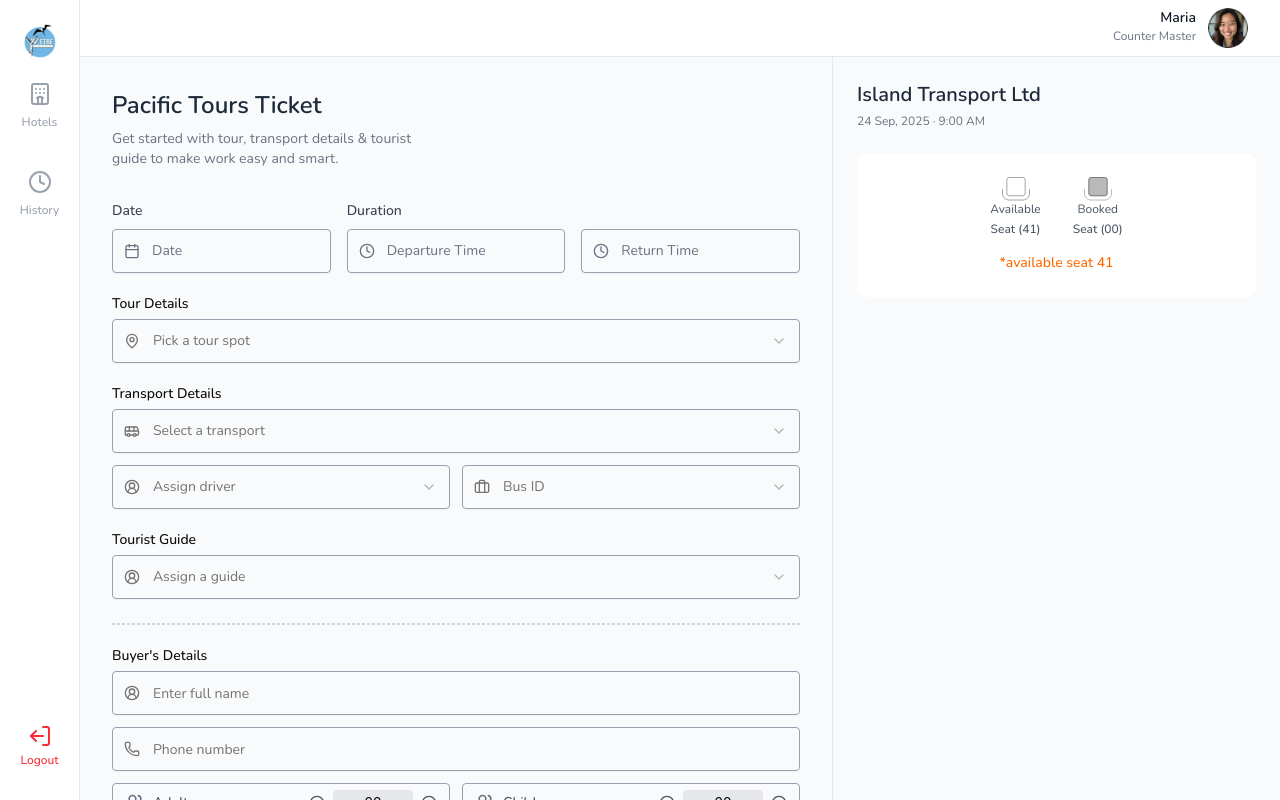
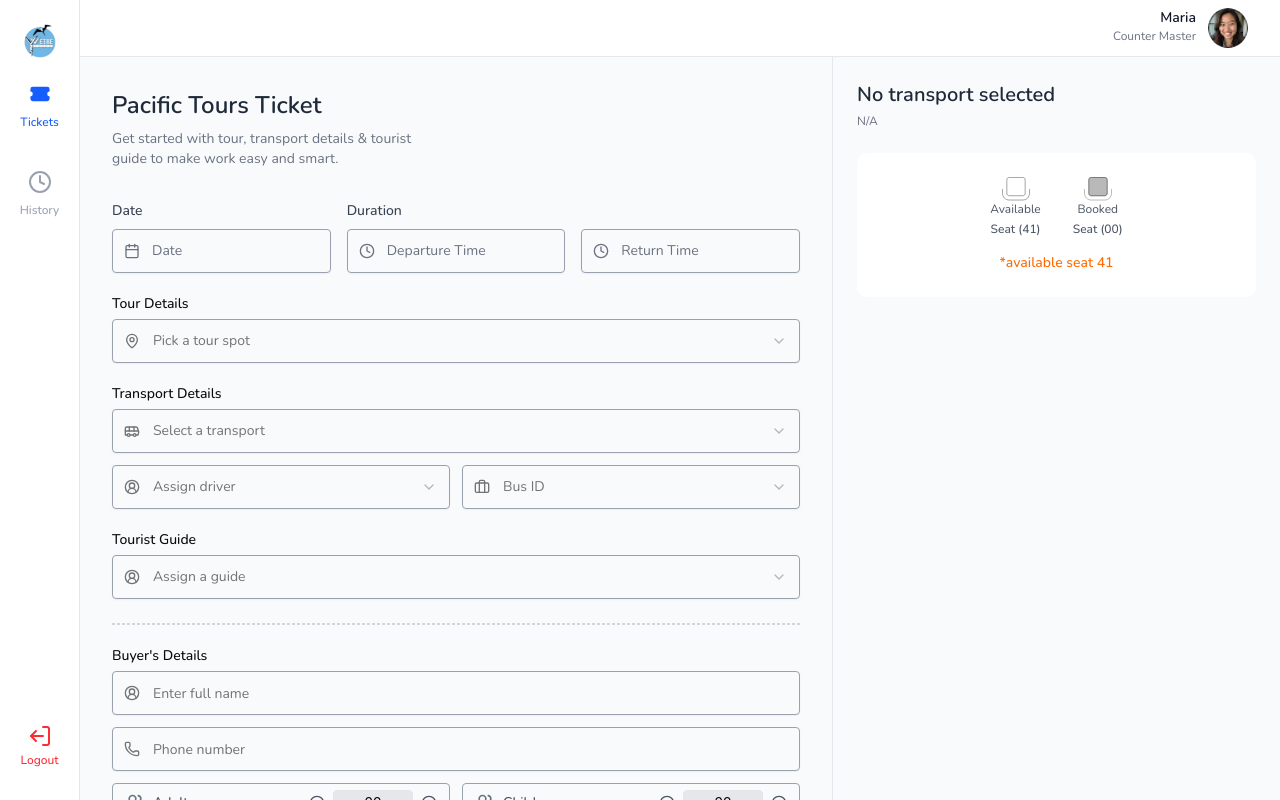
Before and after one commit to suman-chandra-barman/etre-tours-frontend, a Next.js app: page /direct-sales in a window 1280 px wide. Built offline with nearby package versions, Linux system fonts and the light colour scheme.

Commit message:
feat: enhance Direct Sales page with form data handling and transport info display

```diff
--- a/app/(sales)/direct-sales/page.tsx
+++ b/app/(sales)/direct-sales/page.tsx
@@ -1,10 +1,22 @@
 "use client";
 
+import { useState, useCallback } from "react";
 import DirectSalesForm from "@/components/sales/forms/DirectSalesForm";
-import TransportInfo from "@/components/sales/transportInfo/DirectTransportInfo";
+import DirectTransportInfo from "@/components/sales/transportInfo/DirectTransportInfo";
 import { DirectSalesFormData } from "@/lib/schemas";
 
 function DirectSalesPage() {
+  const [currentFormData, setCurrentFormData] = useState<
+    Partial<DirectSalesFormData>
+  >({});
+
+  const handleFormDataChange = useCallback(
+    (data: Partial<DirectSalesFormData>) => {
+      setCurrentFormData(data);
+    },
+    []
+  );
+
   const handleFormSubmit = (data: DirectSalesFormData) => {
     console.log("Form submitted with data:", data);
     // Here you would typically send the data to your backend API
@@ -13,8 +25,11 @@ function DirectSalesPage() {
 
   return (
     <div className="flex-2 flex overflow-hidden">
-      <DirectSalesForm onSubmit={handleFormSubmit} />
-      <TransportInfo />
+      <DirectSalesForm
+        onSubmit={handleFormSubmit}
+        onFormDataChange={handleFormDataChange}
+      />
+      <DirectTransportInfo formData={currentFormData} />
     </div>
   );
 }
--- a/components/sales/forms/DirectSalesForm.tsx
+++ b/components/sales/forms/DirectSalesForm.tsx
@@ -1,5 +1,6 @@
 "use client";
 
+import { useEffect, useRef } from "react";
 import { useForm } from "react-hook-form";
 import { zodResolver } from "@hookform/resolvers/zod";
 import {
@@ -25,11 +26,13 @@ import { usePassengerCounter } from "@/components/sales/shared/usePassengerCount
 
 interface DirectSalesFormProps {
   onSubmit: (data: DirectSalesFormData) => void;
+  onFormDataChange?: (data: Partial<DirectSalesFormData>) => void;
   defaultValues?: Partial<DirectSalesFormData>;
 }
 
 export default function DirectSalesForm({
   onSubmit,
+  onFormDataChange,
   defaultValues,
 }: DirectSalesFormProps) {
   const {
@@ -49,6 +52,17 @@ export default function DirectSalesForm({
   });
 
   const watchedValues = watch();
+  const prevValuesRef = useRef<string>("");
+
+  useEffect(() => {
+    if (onFormDataChange) {
+      const currentValues = JSON.stringify(watchedValues);
+      if (currentValues !== prevValuesRef.current) {
+        prevValuesRef.current = currentValues;
+        onFormDataChange(watchedValues);
+      }
+    }
+  }, [watchedValues, onFormDataChange]);
 
   const { incrementCounter, decrementCounter, handleCounterChange } =
     usePassengerCounter<DirectSalesFormData>({
@@ -213,8 +227,7 @@ export default function DirectSalesForm({
         </div>
 
         {/* Passenger Count */}
-        <div className="mb-6">
-          <div className="grid grid-cols-2 gap-3">
+        <div className="grid grid-cols-2 gap-3 mb-6">
           <PassengerCounter
             icon={Users}
             label="Adults"
@@ -257,7 +270,6 @@ export default function DirectSalesForm({
             error={errors.foc}
             priceInfo={`$${FOC_PRICE.toFixed(2)} per FOC`}
           />
-          </div>
         </div>
 
         {/* Amount to Pay */}
--- a/components/sales/shared/AdditionalTransportCard.tsx
+++ b/components/sales/shared/AdditionalTransportCard.tsx
@@ -1,5 +1,4 @@
-import React from "react";
-import { UseFormSetValue } from "react-hook-form";
+
 import { Users, Baby, Briefcase, Minus } from "lucide-react";
 import { Button } from "@/components/ui/button";
 import { Label } from "@/components/ui/label";
@@ -11,6 +10,7 @@ import { UserCircle2 } from "lucide-react";
 
 interface AdditionalTransportCardProps {
   index: number;
+  // eslint-disable-next-line @typescript-eslint/no-explicit-any
   transport: any;
   onRemove: () => void;
   onTransportChange: (value: string) => void;
--- a/components/sales/transportInfo/DirectTransportInfo.tsx
+++ b/components/sales/transportInfo/DirectTransportInfo.tsx
@@ -1,18 +1,49 @@
-"use client";
+import Image from "next/image";
+import { DirectSalesFormData } from "@/lib/schemas";
 
-import Image from "next/image";
+interface DirectTransportInfoProps {
+  formData: Partial<DirectSalesFormData>;
+}
 
-export default function TransportInfo() {
+export default function DirectTransportInfo({
+  formData,
+}: DirectTransportInfoProps) {
+  const { transport, date, departureTime, returnTime } = formData;
+  // Format the date if available
+  const formatDate = (dateString?: string) => {
+    if (!dateString) return "N/A";
+    const dateObj = new Date(dateString);
+    const options: Intl.DateTimeFormatOptions = {
+      day: "2-digit",
+      month: "short",
+      year: "numeric",
+    };
+    return dateObj.toLocaleDateString("en-US", options);
+  };
+
+  // Format the time if available
+  const formatTime = (timeString?: string) => {
+    if (!timeString) return "";
+    return timeString;
+  };
+
+  const displayDateTime =
+    date || departureTime || returnTime
+      ? `${formatDate(date)}${
+          departureTime ? ` · ${formatTime(departureTime)}` : ""
+        }${returnTime ? ` - ${formatTime(returnTime)}` : ""}`
+      : "N/A";
+
   return (
     <div className="min-w-md bg-gray-50 border-l border-gray-200 p-6">
       <div className="flex items-center justify-between mb-6">
         <div>
           <div className="flex items-center mb-1">
             <h3 className="font-semibold text-gray-800 text-xl">
-              Island Transport Ltd
+              {transport || "No transport selected"}
             </h3>
           </div>
-          <p className="text-xs text-gray-500">24 Sep, 2025 · 9:00 AM</p>
+          <p className="text-xs text-gray-500">{displayDateTime}</p>
         </div>
       </div>
 
--- a/contexts/UserContext.tsx
+++ b/contexts/UserContext.tsx
@@ -17,7 +17,7 @@ export function UserProvider({ children }: { children: ReactNode }) {
     id: "1",
     name: "John Doe",
     email: "john@example.com",
-    role: "partner-sales",
+    role: "direct-sales",
   });
 
   const role = user?.role || null;
```
Lines whose indentation alone changed are shown as unchanged.
